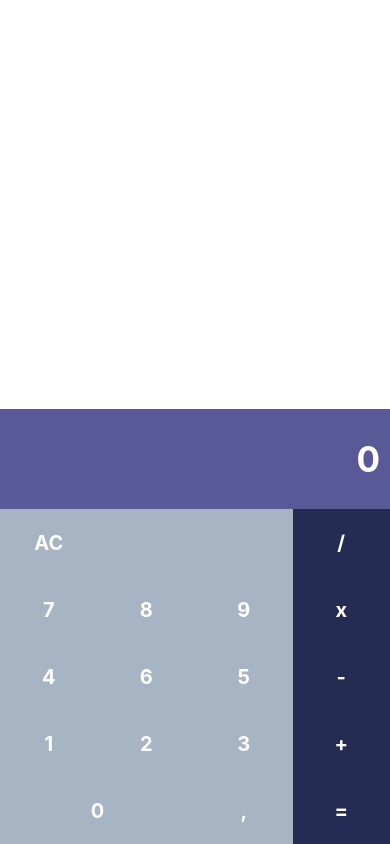
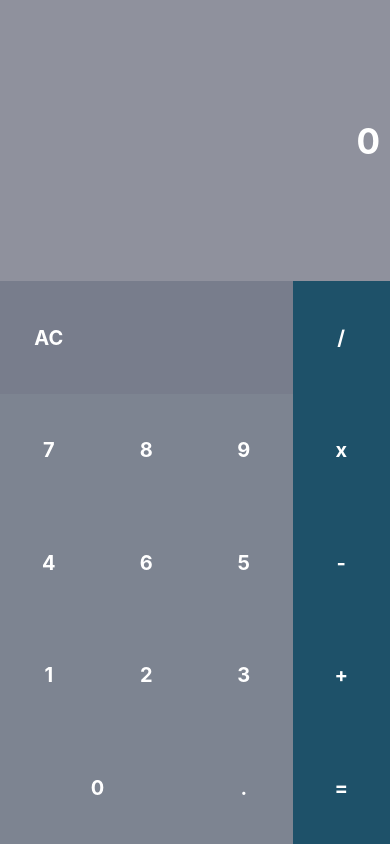
Before and after one commit to gabrielajasnosz/CalculatorReactNative, a React Native app: screen / in a window 390 px wide. Built offline with nearby package versions, Linux system fonts and the light colour scheme.

Commit message:
landscape layout

```diff
--- a/App.js
+++ b/App.js
@@ -1,41 +1,94 @@
 import React, {Component} from 'react';
-import {StyleSheet, View, Text, TouchableOpacity} from 'react-native';
+import {StyleSheet, View, Dimensions} from 'react-native';
 import Button from './Button';
 import Result from './Result';
 
 export default class App extends Component {
-  render() {
-    const tab = [
-      {title: 'AC', color: '#a6b4c4', size: '25%'},
-      {title: ' ', color: '#a6b4c4', size: '50%'},
-      {title: '/', color: '#242c53', size: '25%'},
-      {title: '7', color: '#a6b4c4', size: '25%'},
-      {title: '8', color: '#a6b4c4', size: '25%'},
-      {title: '9', color: '#a6b4c4', size: '25%'},
-      {title: 'x', color: '#242c53', size: '25%'},
-      {title: '4', color: '#a6b4c4', size: '25%'},
-      {title: '6', color: '#a6b4c4', size: '25%'},
-      {title: '5', color: '#a6b4c4', size: '25%'},
-      {title: '-', color: '#242c53', size: '25%'},
-      {title: '1', color: '#a6b4c4', size: '25%'},
-      {title: '2', color: '#a6b4c4', size: '25%'},
-      {title: '3', color: '#a6b4c4', size: '25%'},
-      {title: '+', color: '#242c53', size: '25%'},
-      {title: '0', color: '#a6b4c4', size: '50%'},
-      {title: ',', color: '#a6b4c4', size: '25%'},
-      {title: '=', color: '#242c53', size: '25%'},
+  constructor(props) {
+    super(props);
+
+    const isPortrait = () => {
+      const dim = Dimensions.get('window');
+      return dim.height > dim.width;
+    };
+
+    this.state = {
+      display: '0',
+      orientation: isPortrait() ? 'PORTRAIT' : 'LANDSCAPE',
+    };
+
+    this.portraitButtons = [
+      {key: 1, title: 'AC', color: '#787d8c', size: '25%'},
+      {key: 2, title: ' ', color: '#787d8c', size: '50%'},
+      {key: 3, title: '/', color: '#1e5169', size: '25%'},
+      {key: 4, title: '7', color: '#7d8491', size: '25%'},
+      {key: 5, title: '8', color: '#7d8491', size: '25%'},
+      {key: 6, title: '9', color: '#7d8491', size: '25%'},
+      {key: 7, title: 'x', color: '#1e5169', size: '25%'},
+      {key: 8, title: '4', color: '#7d8491', size: '25%'},
+      {key: 9, title: '6', color: '#7d8491', size: '25%'},
+      {key: 10, title: '5', color: '#7d8491', size: '25%'},
+      {key: 11, title: '-', color: '#1e5169', size: '25%'},
+      {key: 12, title: '1', color: '#7d8491', size: '25%'},
+      {key: 13, title: '2', color: '#7d8491', size: '25%'},
+      {key: 14, title: '3', color: '#7d8491', size: '25%'},
+      {key: 15, title: '+', color: '#1e5169', size: '25%'},
+      {key: 16, title: '0', color: '#7d8491', size: '50%'},
+      {key: 17, title: '.', color: '#7d8491', size: '25%'},
+      {key: 18, title: '=', color: '#1e5169', size: '25%'},
     ];
+
+    this.landscapeButtons = [
+      {key: 1, title: 'p', color: '#787d8c', size: String(100 / 6) + '%'},
+      {key: 2, title: 'x!', color: '#787d8c', size: String(100 / 6) + '%'},
+      {key: 3, title: 'AC', color: '#787d8c', size: String(100 / 6) + '%'},
+      {key: 4, title: '+/-', color: '#787d8c', size: String(100 / 6) + '%'},
+      {key: 5, title: '%', color: '#787d8c', size: String(100 / 6) + '%'},
+      {key: 6, title: '/', color: '#1e5169', size: String(100 / 6) + '%'},
+      {key: 7, title: 'e^x', color: '#787d8c', size: String(100 / 6) + '%'},
+      {key: 8, title: '10^x', color: '#787d8c', size: String(100 / 6) + '%'},
+      {key: 9, title: '7', color: '#7d8491', size: String(100 / 6) + '%'},
+      {key: 10, title: '8', color: '#7d8491', size: String(100 / 6) + '%'},
+      {key: 11, title: '9', color: '#7d8491', size: String(100 / 6) + '%'},
+      {key: 12, title: 'x', color: '#1e5169', size: String(100 / 6) + '%'},
+      {key: 13, title: 'ln', color: '#787d8c', size: String(100 / 6) + '%'},
+      {key: 14, title: '1og10', color: '#787d8c', size: String(100 / 6) + '%'},
+      {key: 15, title: '4', color: '#7d8491', size: String(100 / 6) + '%'},
+      {key: 16, title: '5', color: '#7d8491', size: String(100 / 6) + '%'},
+      {key: 17, title: '6', color: '#7d8491', size: String(100 / 6) + '%'},
+      {key: 18, title: '-', color: '#1e5169', size: String(100 / 6) + '%'},
+      {key: 19, title: 'e', color: '#787d8c', size: String(100 / 6) + '%'},
+      {key: 20, title: 'x^2', color: '#787d8c', size: String(100 / 6) + '%'},
+      {key: 21, title: '1', color: '#7d8491', size: String(100 / 6) + '%'},
+      {key: 22, title: '2', color: '#7d8491', size: String(100 / 6) + '%'},
+      {key: 23, title: '3', color: '#7d8491', size: String(100 / 6) + '%'},
+      {key: 24, title: '+', color: '#1e5169', size: String(100 / 6) + '%'},
+      {key: 25, title: 'pi', color: '#787d8c', size: String(100 / 6) + '%'},
+      {key: 26, title: 'x^3', color: '#787d8c', size: String(100 / 6) + '%'},
+      {key: 27, title: '0', color: '#7d8491', size: String(100 / 3) + '%'},
+      {key: 28, title: '.', color: '#7d8491', size: String(100 / 6) + '%'},
+      {key: 29, title: '=', color: '#1e5169', size: String(100 / 6) + '%'},
+    ];
+
+    Dimensions.addEventListener('change', () => {
+      this.setState({
+        orientation: isPortrait() ? 'PORTRAIT' : 'LANDSCAPE',
+      });
+    });
+  }
+
+  renderPortraitButtons() {
     return (
       <View style={styles.container}>
-        <View style={styles.calc}>
-          <View style={styles.resultStyle}>
-            <Result title={0} />
-          </View>
-          {tab.map((element) => {
+        <View style={styles.resultStyle}>
+          <Result title={0} />
+        </View>
+        <View style={styles.calculatorStyle}>
+          {this.portraitButtons.map((element) => {
             return (
               <Button
                 title={element.title}
-                //key={element.id}
+                key={element.key}
                 color={element.color}
                 size={element.size}
               />
@@ -45,24 +98,54 @@ export default class App extends Component {
       </View>
     );
   }
+
+  renderLandscapeButtons() {
+    return (
+      <View style={styles.container}>
+        <View style={styles.resultStyle}>
+          <Result title={0} />
+        </View>
+        <View style={styles.calculatorStyle}>
+          {this.landscapeButtons.map((element) => {
+            return (
+              <Button
+                title={element.title}
+                key={element.key}
+                color={element.color}
+                size={element.size}
+              />
+            );
+          })}
+        </View>
+      </View>
+    );
+  }
+
+  render() {
+    let view =
+      this.state.orientation === 'PORTRAIT'
+        ? this.renderPortraitButtons()
+        : this.renderLandscapeButtons();
+
+    return <View style={styles.container}>{view}</View>;
+  }
 }
 
 const styles = StyleSheet.create({
   container: {
     flex: 1,
-    width: '100%',
-    backgroundColor: '#ffffff',
   },
   resultStyle: {
+    flex: 1,
     width: '100%',
     alignSelf: 'flex-end',
+    justifyContent: 'flex-end',
   },
-  calc: {
-    flex: 1,
-    justifyContent: 'flex-end',
+  calculatorStyle: {
+    flex: 2,
+    alignContent: 'flex-start',
     flexDirection: 'row',
     flexWrap: 'wrap',
     width: '100%',
-    alignContent: 'flex-end',
   },
 });
--- a/Button.js
+++ b/Button.js
@@ -1,5 +1,5 @@
 import React, {Component} from 'react';
-import {StyleSheet, View, Text, TouchableOpacity} from 'react-native';
+import {StyleSheet, Text, TouchableOpacity} from 'react-native';
 
 class Button extends Component {
   render() {
@@ -9,7 +9,7 @@ class Button extends Component {
         style={{
           backgroundColor: color,
           width: size,
-          height: 67,
+          height: '20%',
           justifyContent: 'center',
           alignItems: 'center',
         }}>
--- a/Result.js
+++ b/Result.js
@@ -1,5 +1,5 @@
 import React, {Component} from 'react';
-import {StyleSheet, View, Text, TouchableOpacity} from 'react-native';
+import {StyleSheet, View, Text} from 'react-native';
 
 class Result extends Component {
   render() {
@@ -14,8 +14,8 @@ class Result extends Component {
 
 const styles = StyleSheet.create({
   result: {
-    backgroundColor: '#595998',
-    height: 100,
+    backgroundColor: '#8f919d',
+    height: '100%',
     justifyContent: 'center',
     alignItems: 'flex-end',
   },
```
